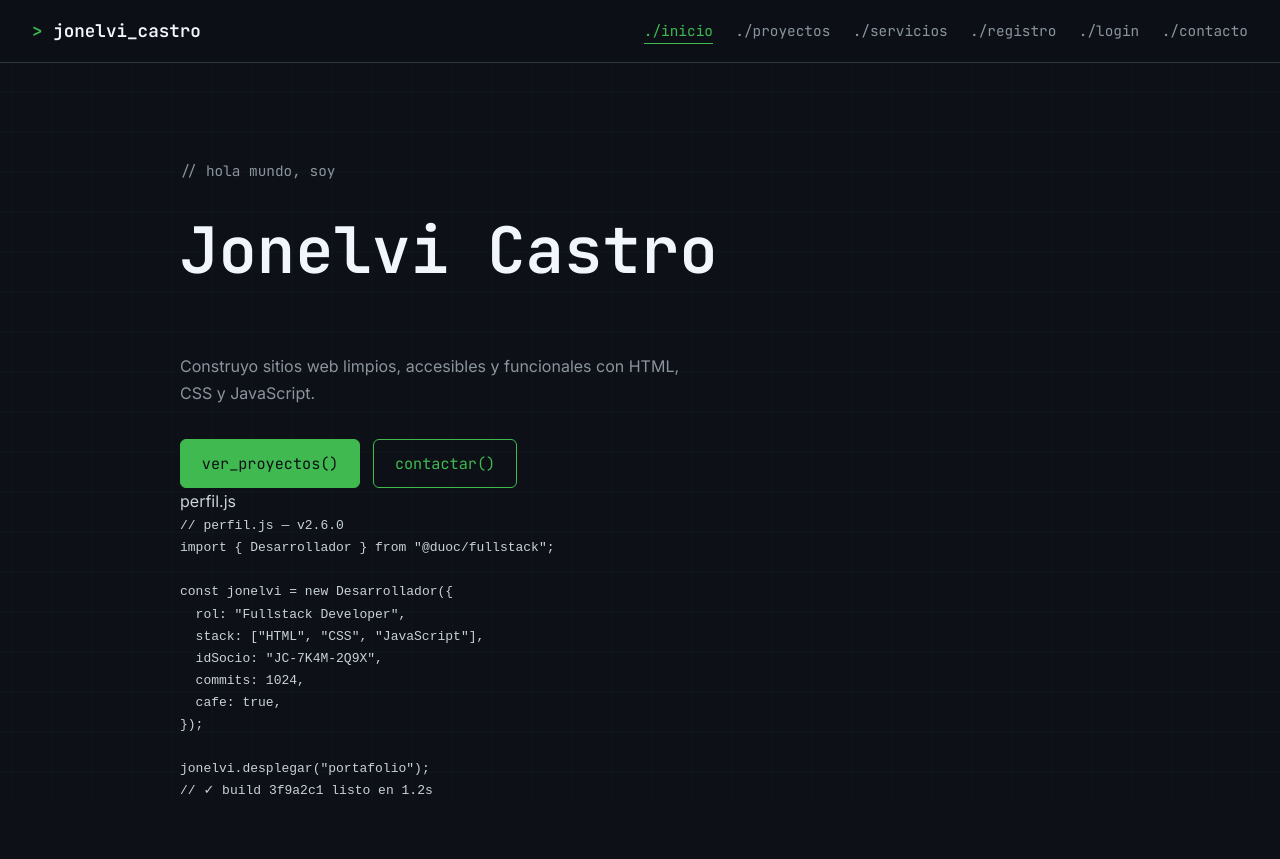
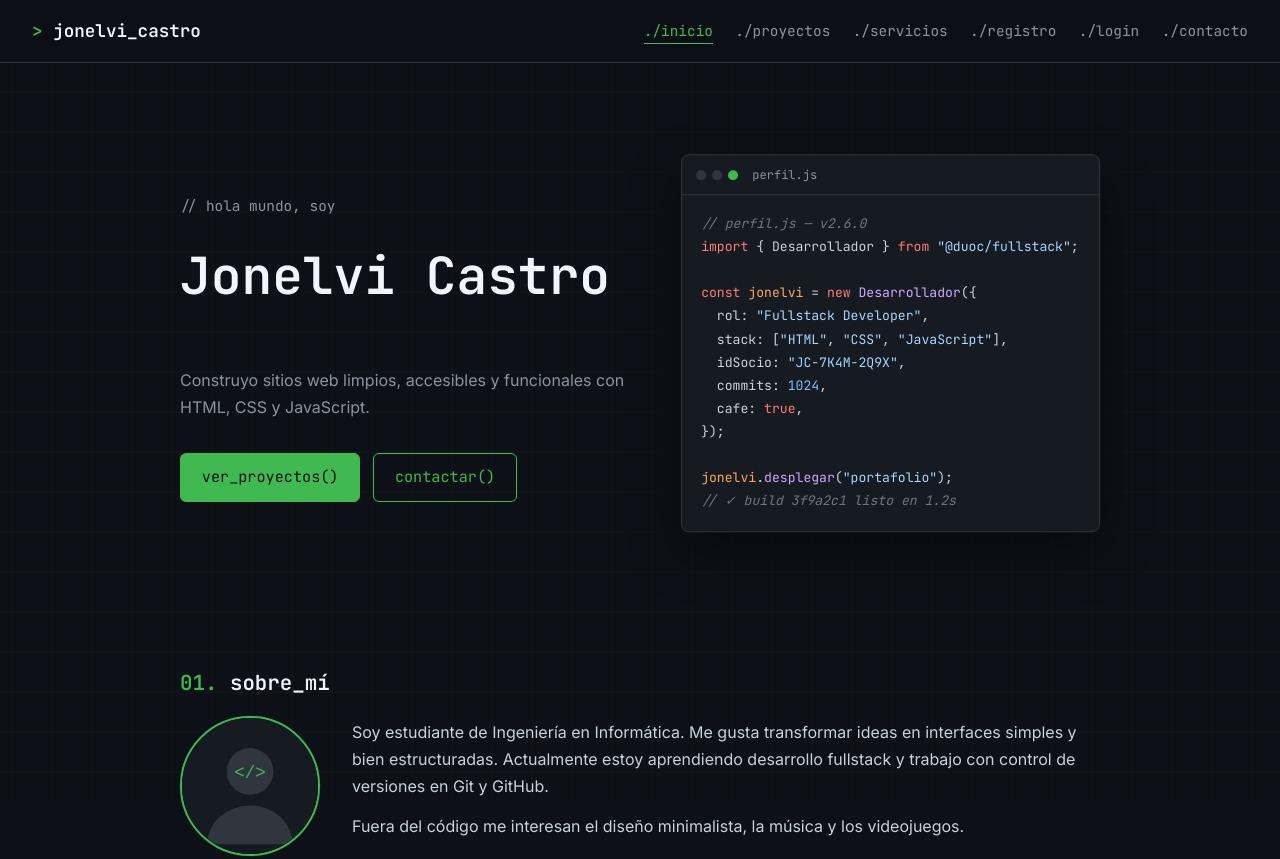
Before and after one commit to Jonelvi/portafolio, a website: page index.html in a window 1280 px wide. Shown: the top 859 px of the page. Drawn offline with Linux system fonts and the light colour scheme.

Commit message:
style: estilos de reglas, servicios y resaltado de sintaxis

```diff
--- a/css/estilos.css
+++ b/css/estilos.css
@@ -249,11 +249,13 @@ body::before {
 @keyframes mover-cuadricula { to { background-position: 40px 40px; } }
 
 /* Entrada del inicio */
-.hero > * { animation: subir .7s ease-out both; }
-.hero > *:nth-child(2) { animation-delay: .15s; }
-.hero > *:nth-child(3) { animation-delay: .3s; }
-.hero > *:nth-child(4) { animation-delay: .45s; }
-.hero > *:nth-child(5) { animation-delay: .6s; }
+.hero-info > * { animation: subir .7s ease-out both; }
+.hero-info > *:nth-child(2) { animation-delay: .15s; }
+.hero-info > *:nth-child(3) { animation-delay: .3s; }
+.hero-info > *:nth-child(4) { animation-delay: .45s; }
+.hero-info > *:nth-child(5) { animation-delay: .6s; }
+.ventana-codigo { animation: subir .8s ease-out .5s both, flotar 6s ease-in-out 1.5s infinite; }
+@keyframes flotar { 50% { transform: translateY(-8px); } }
 @keyframes subir { from { opacity: 0; transform: translateY(24px); } }
 
 /* Nombre con brillo verde que pasa */
@@ -350,7 +352,92 @@ body::before {
 .confeti { position: fixed; inset: 0; pointer-events: none; z-index: 200; }
 
 /* Accesibilidad: si el usuario pidió menos movimiento, se desactiva todo */
+/* =========================================
+   VENTANA DE CÓDIGO (hero) Y REGLAS DE NEGOCIO
+   ========================================= */
+.hero { display: grid; grid-template-columns: 1.1fr 1fr; gap: 3rem; align-items: center; max-width: 1100px; }
+
+.ventana-codigo {
+  background: var(--superficie);
+  border: 1px solid var(--borde);
+  border-radius: 8px;
+  overflow: hidden;
+  box-shadow: 0 20px 50px rgba(0, 0, 0, .45);
+}
+.ventana-barra {
+  display: flex; align-items: center; gap: 6px;
+  padding: .6rem .9rem;
+  border-bottom: 1px solid var(--borde);
+  font-family: var(--mono); font-size: .75rem; color: var(--texto-suave);
+}
+.ventana-barra span { width: 10px; height: 10px; border-radius: 50%; background: var(--borde); }
+.ventana-barra span:nth-child(3) { background: var(--acento); margin-right: .5rem; }
+.ventana-codigo pre { margin: 0; padding: 1.1rem 1.2rem; overflow-x: auto; }
+.ventana-codigo code { font-family: var(--mono); font-size: .82rem; line-height: 1.75; color: var(--texto); }
+
+/* Resaltado de sintaxis (colores tipo editor) */
+.c-kw  { color: #ff7b72; }
+.c-str { color: #a5d6ff; }
+.c-fn  { color: #d2a8ff; }
+.c-var { color: #ffa657; }
+.c-num { color: #79c0ff; }
+.c-com { color: #6e7681; font-style: italic; }
+
+code {
+  font-family: var(--mono);
+  font-size: .85em;
+  background: rgba(63, 185, 80, .1);
+  color: var(--acento);
+  padding: .1em .35em;
+  border-radius: 4px;
+}
+.ventana-codigo code { background: none; padding: 0; }
+
+.vista-descuento { font-family: var(--mono); font-size: .85rem; color: var(--acento); margin: -.3rem 0 1rem; min-height: 1em; }
+
+.tarjeta-socio {
+  margin-top: 1rem;
+  border: 1px dashed var(--acento);
+  border-radius: var(--radio);
+  padding: 1rem 1.2rem;
+  animation: entrar .4s ease;
+}
+.codigo-socio { font-family: var(--mono); font-size: 1.6rem; letter-spacing: .12em; color: #f0f6fc; margin: .2rem 0 .5rem; }
+
+.reglas {
+  border-left: 2px solid var(--acento);
+  padding: .5rem 0 .5rem 1.2rem;
+  margin: 2rem 0;
+}
+.reglas h2 { font-size: 1rem; }
+.reglas ol { list-style: none; display: grid; gap: .5rem; font-size: .9rem; color: var(--texto-suave); }
+.reglas strong { font-family: var(--mono); color: var(--acento); margin-right: .4rem; font-weight: 600; }
+
+.boton:disabled { opacity: .45; cursor: not-allowed; transform: none; box-shadow: none; }
+
+/* Servicios */
+.estado-sesion {
+  display: flex; flex-wrap: wrap; align-items: center; justify-content: space-between; gap: 1rem;
+  border: 1px solid var(--borde); border-radius: var(--radio);
+  padding: .9rem 1.2rem; margin: 1rem 0 1.5rem;
+}
+.estado-sesion p { margin: 0; }
+.servicio .precio { font-family: var(--mono); font-size: 1.4rem; color: #f0f6fc; margin: .8rem 0 1.2rem; flex: 0; }
+.precio-original { font-size: .9rem; color: var(--texto-suave); text-decoration: line-through; }
+.precio-original:empty { display: none; }
+
+@media (max-width: 860px) {
+  .hero { grid-template-columns: 1fr; gap: 2rem; }
+}
+
 @media (prefers-reduced-motion: reduce) {
   *, *::before, *::after { animation: none !important; transition: none !important; }
   .nombre { color: #f0f6fc; background: none; }
 }
+
+/* Ajustes del hero con ventana de código */
+.hero { max-width: 960px; gap: 2.5rem; }
+.hero h1.nombre { font-size: clamp(2.2rem, 5vw, 3.2rem); white-space: nowrap; }
+.reglas code { white-space: nowrap; }
+.hero > * { min-width: 0; } /* evita que el código ensanche la columna en celular */
+@media (max-width: 640px) { .ventana-codigo code { font-size: .72rem; } }
```
